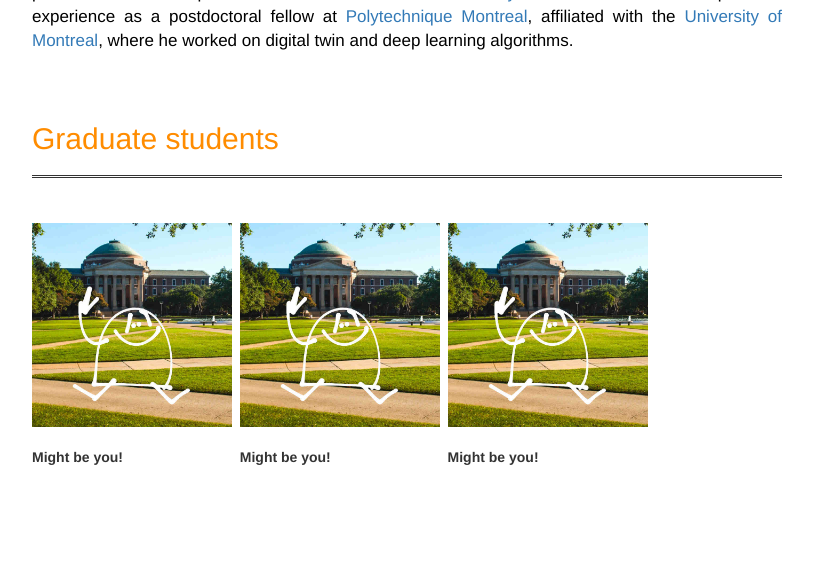
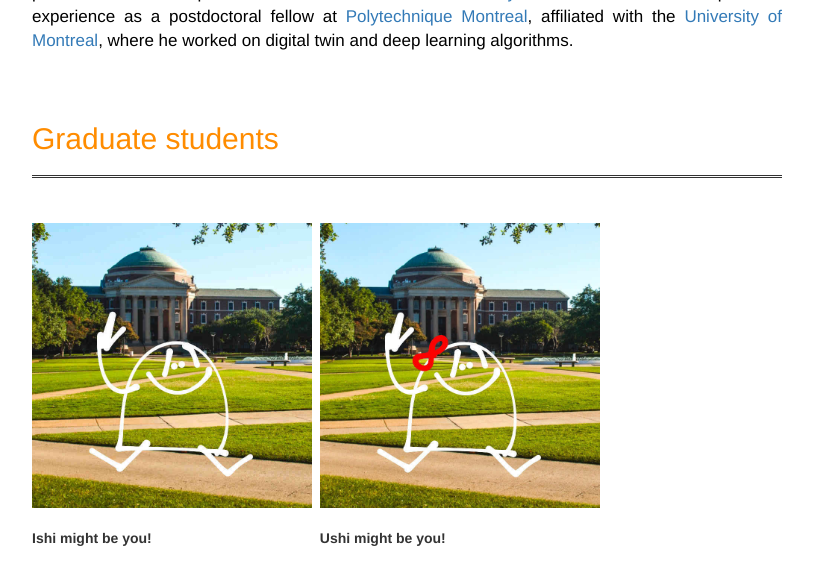
Before and after one commit to AI4DLab/AI4DLab.github.io, a Jekyll site: the page built from people.md, in a window 1280 px wide and 900 px high, scrolled down 971 px. Shown: the top 585 px of the window, without its empty margins (38-851 px from the left). Built offline with Jekyll 4.4.1, drawn with Linux system fonts in a browser that asks for light colours; our own code applies the rules of GitHub Pages for plain Markdown files.

Commit message:
added ushi

```diff
--- a/people.md
+++ b/people.md
@@ -22,7 +22,7 @@ Dr. Hamid R. Karbasian will join the Department of Mechanical Engineering in the
 -------------
 
 ||
-| <img src="/img/ishi.jpg" alt="drawing" width="200"/>  ||| <img src="/img/ishi.jpg" alt="drawing" width="200"/> ||| <img src="/img/ishi.jpg" alt="drawing" width="200"/> |
+| <img src="/img/ishi.jpg" alt="drawing" width="280"/>  ||| <img src="/img/ushi.jpg" alt="drawing" width="280"/> |
 |||||
-| **Might be you!** <br> []() ||| **Might be you!** <br> []() ||| **Might be you!** <br> []() |
+| **Ishi might be you!** <br> []() ||| **Ushi might be you!** <br> []() |
 ||
```
Also changed, not shown: img/ushi.jpg (added), 4 other files.
